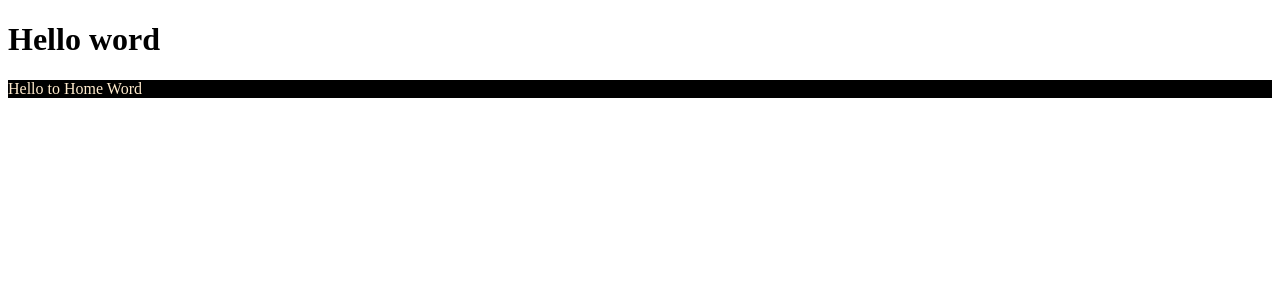
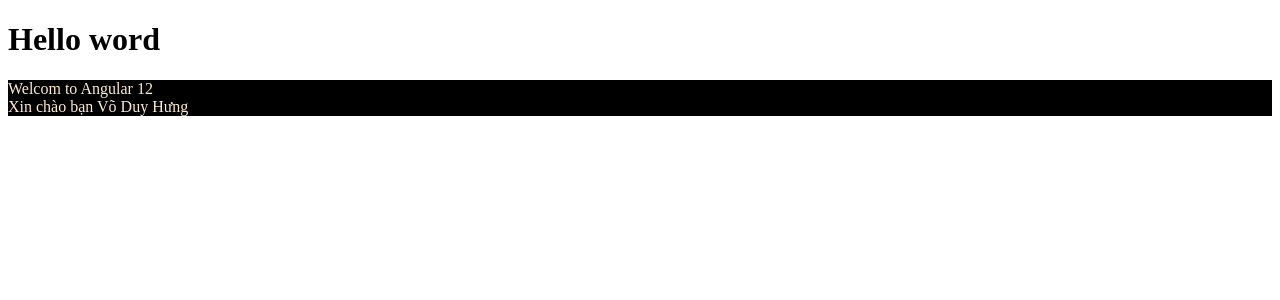
Before and after one commit to hungvdtvh/MyAppAngular, an Angular app: page / in a window 1280 px wide. Shown: the top 300 px of the page. Built offline with nearby package versions, Linux system fonts and the light colour scheme.

Commit message:
DataBidingValue

```diff
--- a/src/app/home/home.component.html
+++ b/src/app/home/home.component.html
@@ -1,3 +1,4 @@
 <div class="tvh">
-    <div>Hello to Home Word</div>
+  <div>Welcom to Angular 12</div>
+  <div>Xin chào bạn {{ name }}</div>
 </div>
--- a/src/app/home/home.component.ts
+++ b/src/app/home/home.component.ts
@@ -6,6 +6,7 @@ import { Component, OnInit } from '@angular/core';
   styleUrls: ['./home.component.scss']
 })
 export class HomeComponent implements OnInit {
+  public name: string ="Võ Duy Hưng";
 
   constructor() { }
 
```
